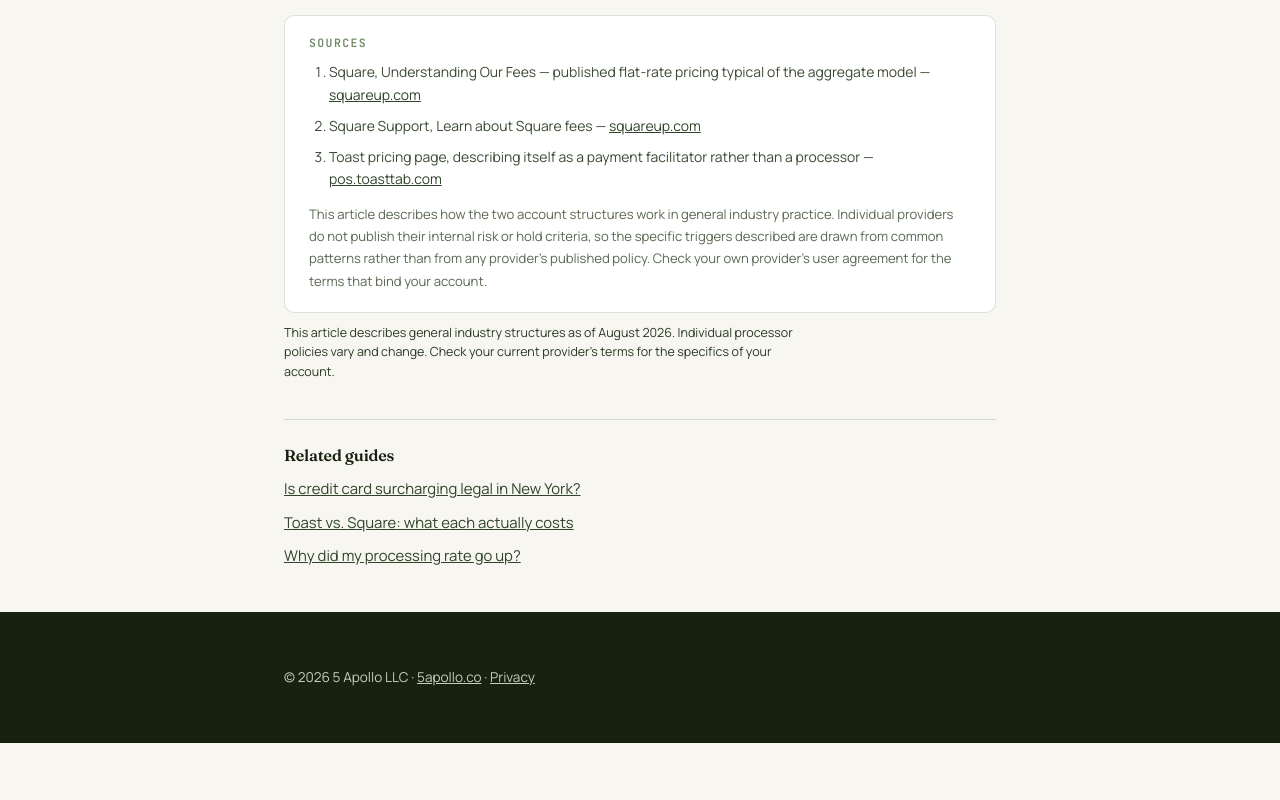
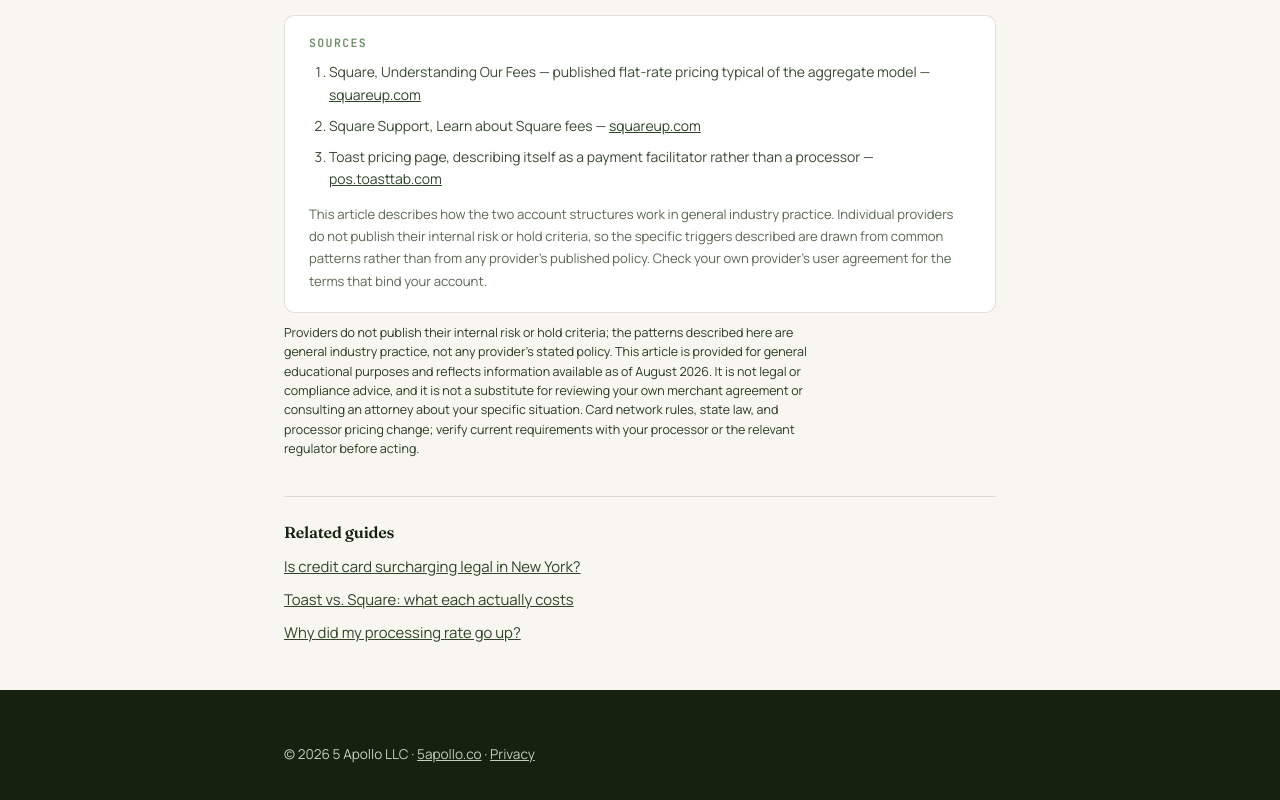
Before and after one commit to 5apollo/5apollopayments, a plain HTML site: page articles/dedicated-vs-aggregate-merchant-account.html in a window 1280 px wide. Shown: the part 3063-3863 px from the top of the page. Before the commit the page ends 3806 px from the top, so only its background shows below. Drawn offline with Linux system fonts and the light colour scheme.

Commit message:
Update dedicated-vs-aggregate-merchant-account.html

```diff
--- a/articles/dedicated-vs-aggregate-merchant-account.html
+++ b/articles/dedicated-vs-aggregate-merchant-account.html
@@ -126,7 +126,7 @@
 
 <div class="cta-band"><h3>Find out which account you are on</h3><p>Send us your current statement. We will tell you whether you are on an aggregate account and what a dedicated one would look like at your volume.</p><a href="../index.html#get-started">Get a free statement analysis</a></div>
 <div class="sources"><h3>Sources</h3><ol><li>Square, Understanding Our Fees &mdash; published flat-rate pricing typical of the aggregate model &mdash; <a href="https://squareup.com/us/en/payments/our-fees" target="_blank" rel="noopener">squareup.com</a></li><li>Square Support, Learn about Square fees &mdash; <a href="https://squareup.com/help/us/en/article/5068-what-are-square-s-fees" target="_blank" rel="noopener">squareup.com</a></li><li>Toast pricing page, describing itself as a payment facilitator rather than a processor &mdash; <a href="https://pos.toasttab.com/pricing" target="_blank" rel="noopener">pos.toasttab.com</a></li></ol><p style="font-size:.82rem;color:#5A6852;margin:12px 0 0">This article describes how the two account structures work in general industry practice. Individual providers do not publish their internal risk or hold criteria, so the specific triggers described are drawn from common patterns rather than from any provider's published policy. Check your own provider's user agreement for the terms that bind your account.</p></div>
-<p class="disclaimer">This article describes general industry structures as of August 2026. Individual processor policies vary and change. Check your current provider's terms for the specifics of your account.</p>
+<p class="disclaimer">Providers do not publish their internal risk or hold criteria; the patterns described here are general industry practice, not any provider's stated policy. This article is provided for general educational purposes and reflects information available as of August 2026. It is not legal or compliance advice, and it is not a substitute for reviewing your own merchant agreement or consulting an attorney about your specific situation. Card network rules, state law, and processor pricing change; verify current requirements with your processor or the relevant regulator before acting.</p>
     </div>
   </article>
   <div class="related">
```
